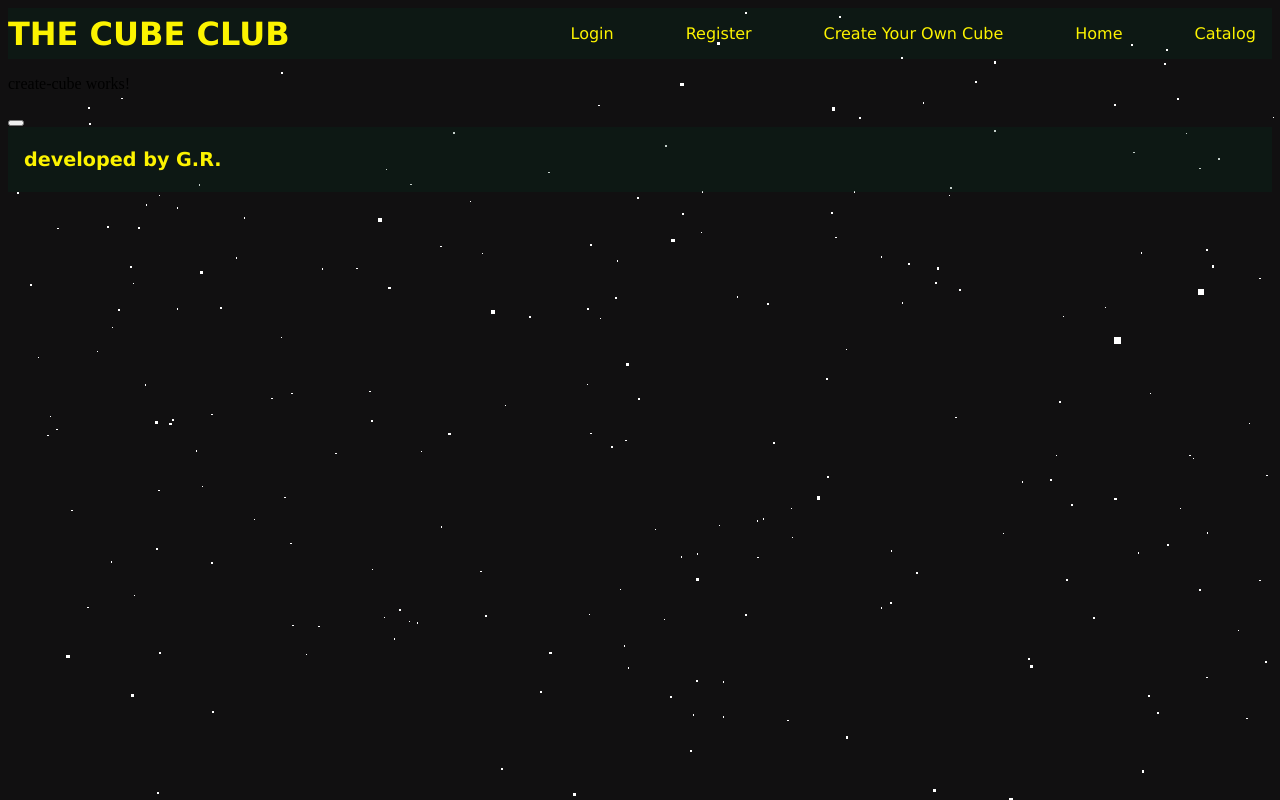
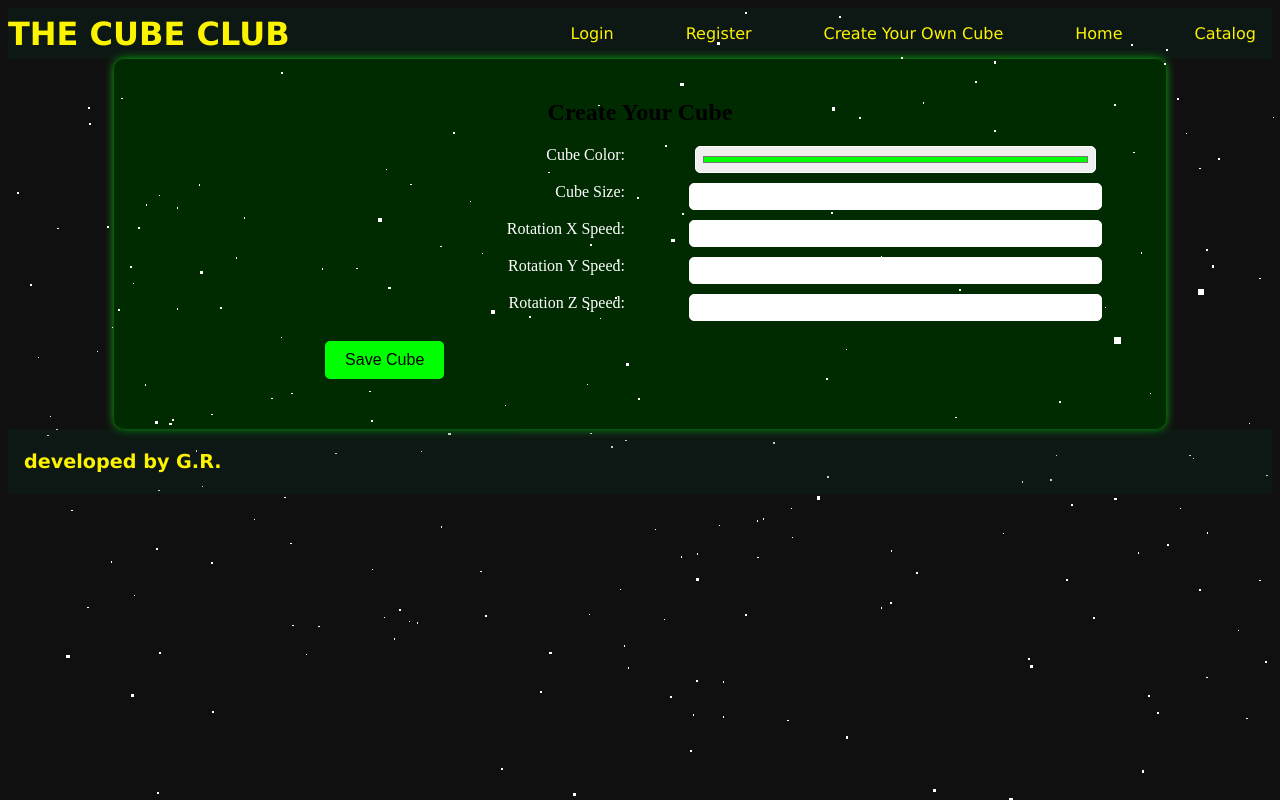
Before and after one commit to Atireg/js-angular, an Angular app: page /create-cube in a window 1280 px wide. Built offline with nearby package versions, Linux system fonts and the light colour scheme.

Commit message:
created a "fake" login stored n the local storage

```diff
--- a/src/app/api.service.ts
+++ b/src/app/api.service.ts
@@ -20,5 +20,9 @@ export class ApiService {
     return this.http.get<Theme>(`${ apiUrl }/themes/${id}`)
   };
 
+  createCube(){
+
+  }
+
 
 }
--- a/src/app/core/header/header.component.ts
+++ b/src/app/core/header/header.component.ts
@@ -1,5 +1,6 @@
 import { Component } from '@angular/core';
 import { RouterLink } from '@angular/router';
+import { UserService } from '../../user/user.service';
 
 @Component({
   selector: 'app-header',
@@ -9,5 +10,11 @@ import { RouterLink } from '@angular/router';
   styleUrl: './header.component.css'
 })
 export class HeaderComponent {
-  isLoggedIn = false;
+  get isLoggedIn(): boolean{
+    return this.userService.isLogged;
+  };
+
+  constructor(private userService: UserService){
+
+  }
 }
--- a/src/app/main/create-cube/create-cube.component.css
+++ b/src/app/main/create-cube/create-cube.component.css
@@ -0,0 +1,52 @@
+
+.create-cube-section {
+    text-align: center;
+    background: #002b00;
+    padding: 20px;
+    border-radius: 10px;
+    width: 80%;
+    margin: auto;
+    box-shadow: 0 0 10px rgba(0, 255, 0, 0.7);
+    z-index: 1;
+}
+
+form {
+    display: grid;
+    grid-template-columns: 1fr 1fr;
+    gap: 10px;
+    justify-items: center;
+    margin-bottom: 20px;
+    z-index: 1;
+}
+
+form label {
+    color: #fff;
+    font-size: 1rem;
+    justify-self: end;
+    margin-right: 10px;
+    z-index: 1;
+}
+
+form input {
+    width: 80%;
+    padding: 5px;
+    border-radius: 5px;
+    border: 1px solid #fff;
+    z-index: 1;
+}
+
+button {
+    background-color: #00ff00;
+    color: black;
+    border: none;
+    padding: 10px 20px;
+    border-radius: 5px;
+    font-size: 1rem;
+    cursor: pointer;
+    margin: 10px;
+    z-index: 1;
+}
+
+button:hover {
+    background-color: #00cc00;
+}
--- a/src/app/main/create-cube/create-cube.component.html
+++ b/src/app/main/create-cube/create-cube.component.html
@@ -1,2 +1,23 @@
-<p>create-cube works!</p>
-<button (click)="addCube"></button>
+
+
+    <section class="create-cube-section">
+        <h1>Create Your Cube</h1>
+        <form id="create-cube-form">
+            <label for="cube-color">Cube Color:</label>
+            <input type="color" id="cube-color" name="cubeColor" value="#00ff00">
+
+            <label for="cube-size">Cube Size:</label>
+            <input type="number" id="cube-size" name="cubeSize" min="0.5" max="5" step="0.1"  #inputSize>
+
+            <label for="rotation-x">Rotation X Speed:</label>
+            <input type="number" id="rotation-x" name="rotationX" step="0.01"  >
+
+            <label for="rotation-y">Rotation Y Speed:</label>
+            <input type="number" id="rotation-y" name="rotationY" step="0.01" >
+
+            <label for="rotation-z">Rotation Z Speed:</label>
+            <input type="number" id="rotation-z" name="rotationZ" step="0.01" >
+
+            <button (click)="addCube($event, inputSize.value)">Save Cube</button>
+        </form>
+    </section>
--- a/src/app/main/create-cube/create-cube.component.ts
+++ b/src/app/main/create-cube/create-cube.component.ts
@@ -12,8 +12,13 @@ import { RouterLink } from '@angular/router';
 export class CreateCubeComponent {
   constructor(private apiService: ApiService){}
 
-  addCube(){
-
+  addCube(event: Event, inputSize: string){
+    event.preventDefault();
+    console.log(inputSize);
+    // this.apiService.createCube(inputSize).subscribe(data => {
+    //   console.log(data);
+    // })
   }
 
+
 }
--- a/src/app/user/login/login.component.html
+++ b/src/app/user/login/login.component.html
@@ -3,16 +3,16 @@
         <h1 class="login-title">Login</h1>
         <form action="/login" method="POST" class="login-form">
             <div class="form-group">
-                <label for="username" class="form-label">Username</label>
-                <input type="text" id="username" name="username" class="form-input" placeholder="Enter your username"
-                    required>
+                <label for="email" class="form-label">Email</label>
+                <input type="text" id="email" name="email" class="form-input" placeholder="Enter your email"
+                    required #inputEmail>
             </div>
             <div class="form-group">
                 <label for="password" class="form-label">Password</label>
                 <input type="password" id="password" name="password" class="form-input"
-                    placeholder="Enter your password" required>
+                    placeholder="Enter your password" required #inputPassword>
             </div>
-            <button type="submit" class="login-button">Login</button>
+            <button type="submit" (click)="login($event, inputPassword.value, inputEmail.value)" class="login-button">Login</button>
             <p class="login-footer">
                 Don't have an account? <a href="/register" class="login-link">Register here</a>
             </p>
--- a/src/app/user/login/login.component.ts
+++ b/src/app/user/login/login.component.ts
@@ -1,4 +1,6 @@
 import { Component } from '@angular/core';
+import { UserService } from '../user.service';
+import { Router } from '@angular/router';
 
 @Component({
   selector: 'app-login',
@@ -8,5 +10,14 @@ import { Component } from '@angular/core';
   styleUrl: './login.component.css'
 })
 export class LoginComponent {
+  constructor(private userService: UserService, private router: Router) {}
 
+  login(event: Event, emailValue: string, passwordValue: string){
+    event.preventDefault()
+    console.log(emailValue, passwordValue);
+
+    this.userService.login();
+    this.router.navigate(['/home'])
+
+  }
 }
--- a/src/app/user/user.service.ts
+++ b/src/app/user/user.service.ts
@@ -1,11 +1,39 @@
 import { Injectable } from '@angular/core';
+import { UserForAuth } from '../types/user';
 
 @Injectable({
   providedIn: 'root'
 })
 export class UserService {
+  USER_KEY = '[user]';
+  user: UserForAuth | null = null;
 
-  constructor() { }
+  get isLogged(): boolean {
+    return !!this.user;
+  }
 
-  //TODO: Save in local storage if Auth
+  constructor() {
+    try {
+      const lsUser = localStorage.getItem(this.USER_KEY) || '';
+      this.user = JSON.parse(lsUser)
+    } catch (error) {
+      this.user = null;
+    }
+  }
+
+  login() {
+    this.user = {
+      firstName: 'John',
+      email: 'john.doe@abv.bg',
+      phoneNumber: '123-123-123',
+      password: '123123',
+      id: 'aghsdbdbsbds',
+    }
+    localStorage.setItem(this.USER_KEY, JSON.stringify(this.user))
+  }
+
+  logout() {
+    this.user = null;
+    localStorage.removeItem(this.USER_KEY)
+  }
 }
```
Also changed, not shown: src/app/types/user.ts (+8 -0 lines).
